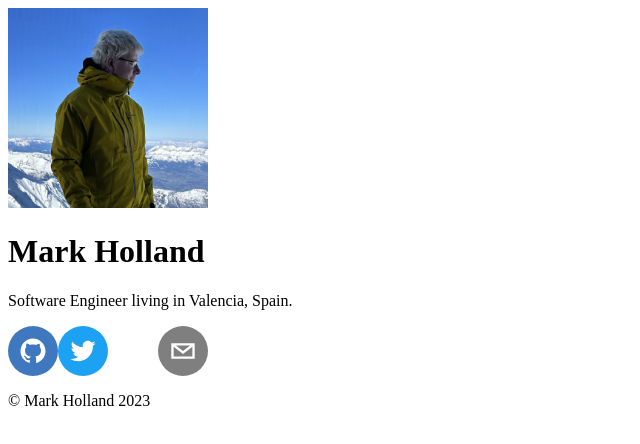
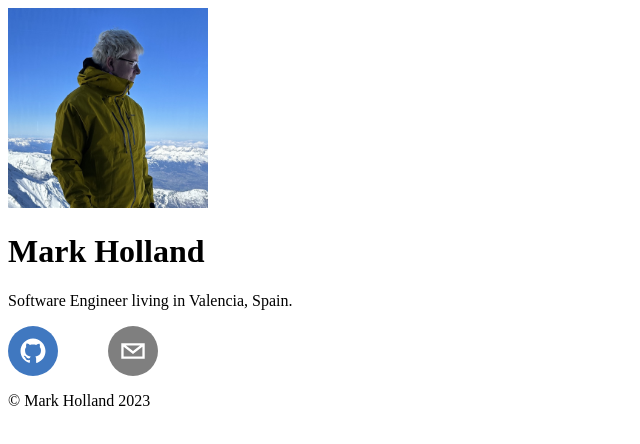
Before and after one commit to markholland/markholland.dev, a Next.js app: page / in a window 1280 px wide. Shown: the top 444 px of the page, without its empty margins (0-640 px from the left). Built offline with nearby package versions, Linux system fonts and the light colour scheme.

Commit message:
Remove link to twitter profile

```diff
--- a/pages/index.tsx
+++ b/pages/index.tsx
@@ -108,11 +108,6 @@ const Home: React.FC = () => {
             url="https://github.com/markholland"
           />
           <SocialIcon
-            bgColor={isDarkMode ? 'white' : '#1DA1F2'}
-            className="mx-4"
-            url="https://twitter.com/_markholland"
-          />
-          <SocialIcon
             bgColor={isDarkMode ? 'white' : '#6364FF'}
             className="mx-4"
             network="mastodon"
```
